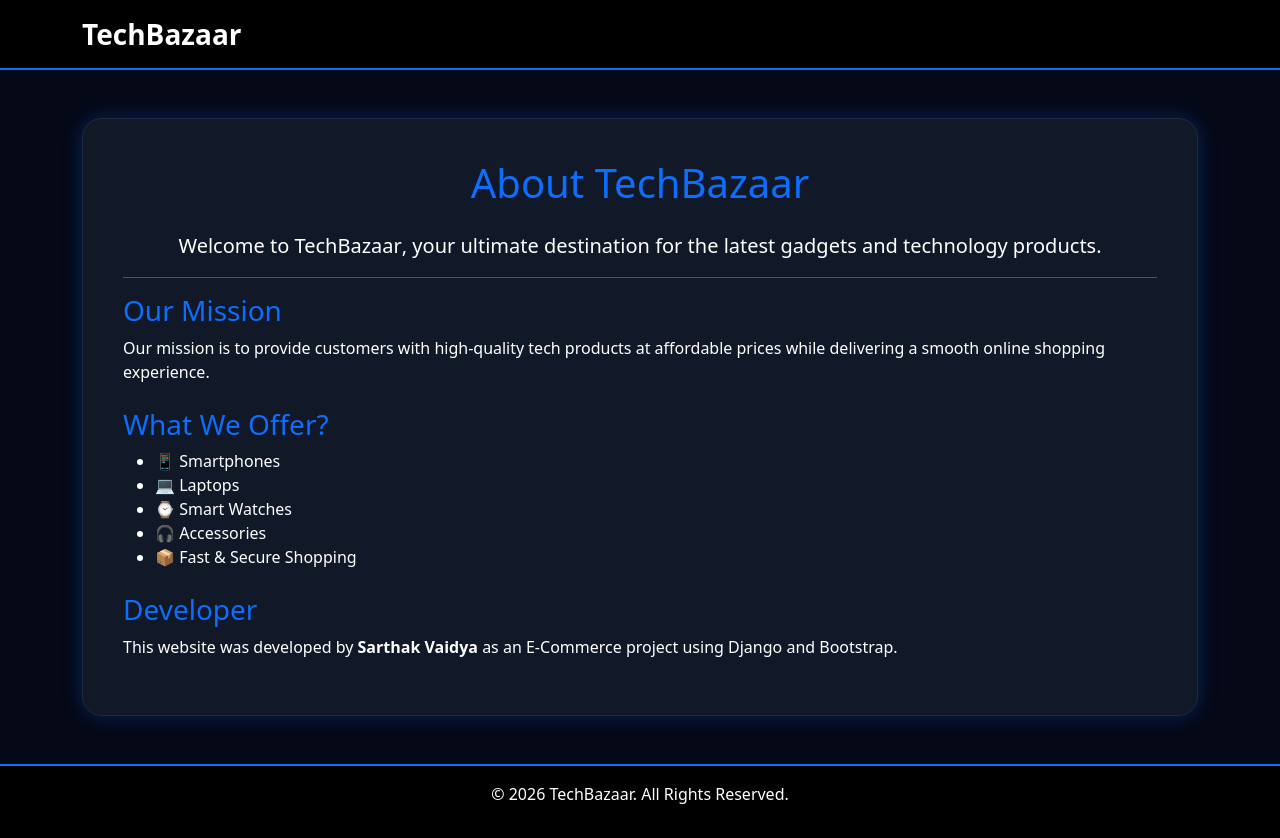
After one commit to sarthak14-coder/TechBazaar, a Django app: page /about/ in a window 1280 px wide. The commit adds this page. Run offline with Django 5.2, Linux system fonts and the light colour scheme.

Commit message:
Added About page

```diff
--- /dev/null
+++ b/store/templates/store/about.html
@@ -0,0 +1,93 @@
+<!DOCTYPE html>
+<html lang="en">
+<head>
+    <meta charset="UTF-8">
+    <meta name="viewport" content="width=device-width, initial-scale=1.0">
+    <title>About Us - TechBazaar</title>
+
+    <link href="https://cdn.jsdelivr.net/npm/bootstrap@5.3.7/dist/css/bootstrap.min.css" rel="stylesheet">
+
+    <style>
+        body{
+            background: #050816;
+            color: white;
+        }
+
+        .navbar{
+            background: #000 !important;
+            border-bottom: 2px solid #0d6efd;
+        }
+
+        .about-box{
+            background: #111827;
+            border: 1px solid #1e293b;
+            border-radius: 20px;
+            padding: 40px;
+            box-shadow: 0 0 20px rgba(13,110,253,0.3);
+        }
+
+        footer{
+            background: #000;
+            border-top: 2px solid #0d6efd;
+        }
+    </style>
+</head>
+<body>
+
+<nav class="navbar navbar-dark">
+    <div class="container">
+        <a class="navbar-brand fs-3 fw-bold" href="/">
+            TechBazaar
+        </a>
+    </div>
+</nav>
+
+<div class="container mt-5">
+
+    <div class="about-box">
+
+        <h1 class="text-center text-primary mb-4">
+            About TechBazaar
+        </h1>
+
+        <p class="lead text-center">
+            Welcome to <strong>TechBazaar</strong>, your ultimate destination
+            for the latest gadgets and technology products.
+        </p>
+
+        <hr>
+
+        <h3 class="text-primary">Our Mission</h3>
+
+        <p>
+            Our mission is to provide customers with high-quality tech products
+            at affordable prices while delivering a smooth online shopping experience.
+        </p>
+
+        <h3 class="text-primary mt-4">What We Offer?</h3>
+
+        <ul>
+            <li>📱 Smartphones</li>
+            <li>💻 Laptops</li>
+            <li>⌚ Smart Watches</li>
+            <li>🎧 Accessories</li>
+            <li>📦 Fast & Secure Shopping</li>
+        </ul>
+
+        <h3 class="text-primary mt-4">Developer</h3>
+
+        <p>
+            This website was developed by <strong>Sarthak Vaidya</strong>
+            as an E-Commerce project using Django and Bootstrap.
+        </p>
+
+    </div>
+
+</div>
+
+<footer class="text-center text-white p-3 mt-5">
+    <p>&copy; 2026 TechBazaar. All Rights Reserved.</p>
+</footer>
+
+</body>
+</html>
--- a/store/templates/store/home.html
+++ b/store/templates/store/home.html
@@ -85,6 +85,7 @@ footer{
 
 <a class="nav-link" href="/">🏠 Home</a>
 <a class="nav-link" href="{% url 'cart' %}">🛒 Cart</a>
+<a class="nav-link" href="{% url 'about' %}">ℹ️ About</a>
 <a class="nav-link" href="{% url 'contact' %}">📞 Contact</a>
 
 {% if user.is_authenticated %}
--- a/store/urls.py
+++ b/store/urls.py
@@ -12,4 +12,5 @@ urlpatterns = [
     path('signup/', views.signup, name='signup'),
     path('orders/', views.orders, name='orders'),
     path('contact/', views.contact, name='contact'),
+    path('about/', views.about, name='about'),
 ]
--- a/store/views.py
+++ b/store/views.py
@@ -6,6 +6,7 @@ from .models import Product, Cart, Order
 from datetime import date, timedelta
 from django.contrib.auth.decorators import login_required
 from django.contrib import messages
+from . import views
 
 def home(request):
     products = Product.objects.all()
@@ -136,3 +137,6 @@ def orders(request):
 
 def contact(request):
     return render(request, 'store/contact.html')
+
+def about(request):
+    return render(request, 'store/about.html')
```
